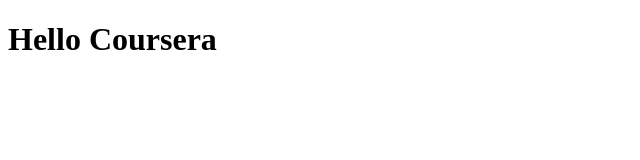
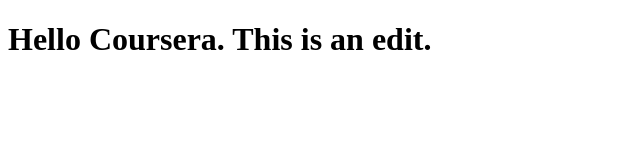
Before and after one commit to arberg93/coursera-test, a plain HTML site: page site/index.html in a window 1280 px wide. Shown: the whole page, without its empty margins (0-640 px from the left). Drawn offline with Linux system fonts and the light colour scheme.

Commit message:
small edit

```diff
--- a/site/index.html
+++ b/site/index.html
@@ -4,6 +4,6 @@
 	<title>Hello Coursera</title>
 </head>
 <body>
-<h1>Hello Coursera</h1>
+<h1>Hello Coursera. This is an edit. </h1>
 </body>
 </html>
```
